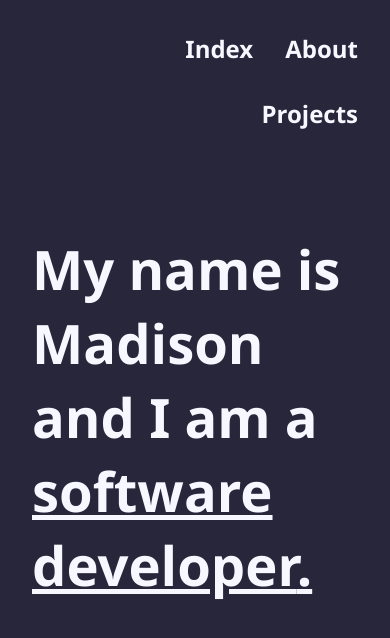
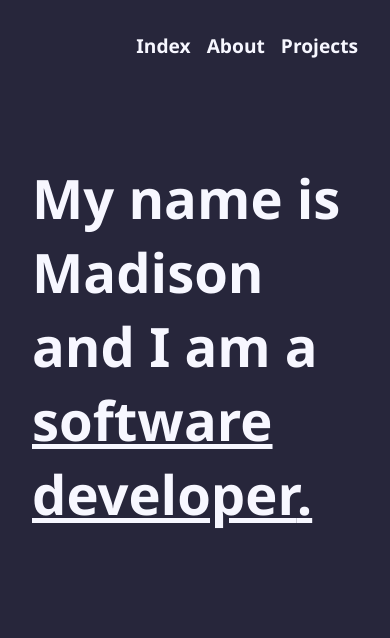
Before and after one commit to madisonlowe/madisonlowe.github.io, a Next.js app: page / in a window 390 px wide. Shown: the top 638 px of the page. Built offline with nearby package versions, Linux system fonts and the light colour scheme.

Commit message:
Media query for navbar.

```diff
--- a/styles/Navbar.module.css
+++ b/styles/Navbar.module.css
@@ -20,3 +20,10 @@
 .navpoint:hover {
   text-decoration-color: var(--main-one);
 }
+
+@media screen and (max-width: 450px) {
+  .navigation {
+    font-size: 1.2rem;
+    gap: 1rem;
+  }
+}
--- a/styles/globals.css
+++ b/styles/globals.css
@@ -1,10 +1,10 @@
 :root {
   --main-two: #f7f7ff;
   --main-one: #27263b;
-  --accent-one: #3d9f94;
+  --accent-one: #348078;
   --accent-two: #ffad33;
-  --accent-three: #f24333;
-  --accent-four: #7787eb;
+  --accent-three: #e6210f;
+  --accent-four: #586be6;
 }
 
 html,
```
